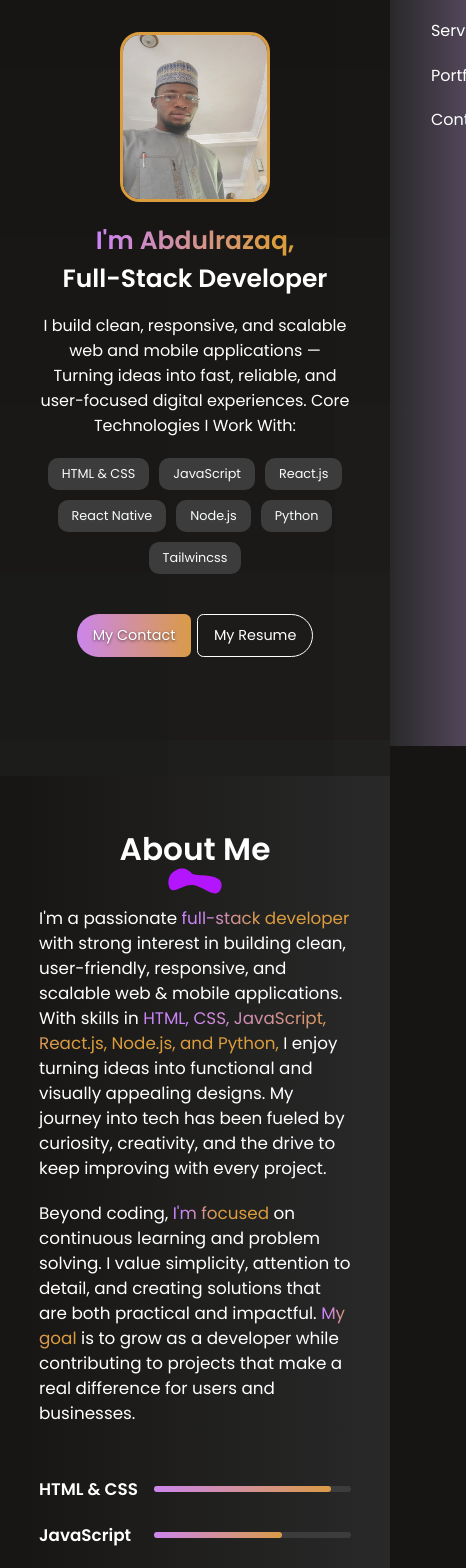
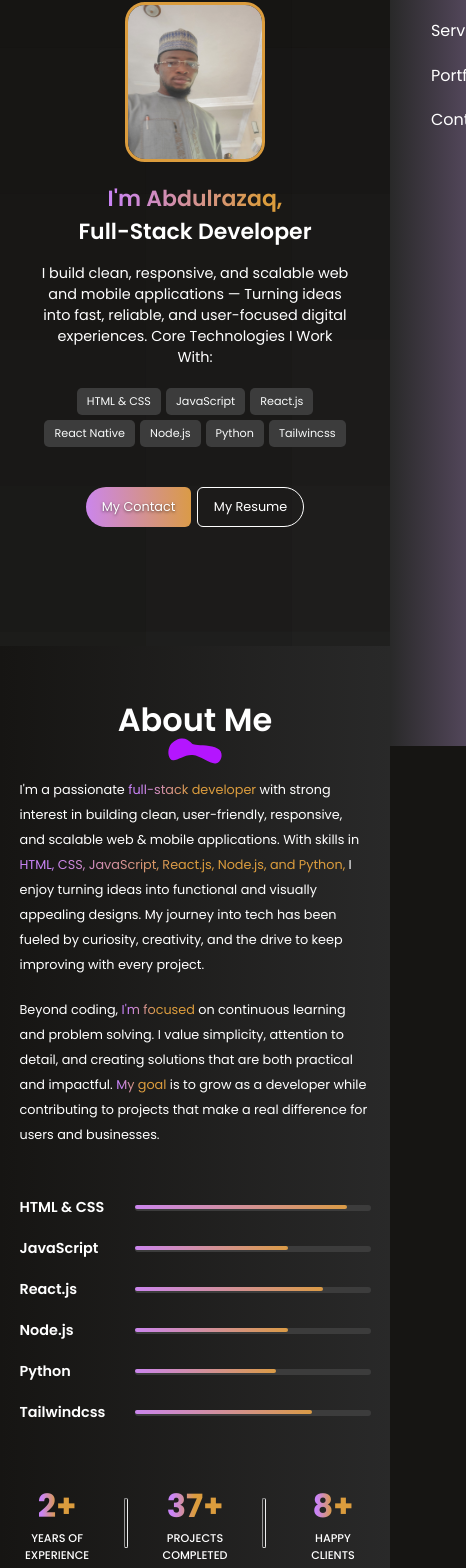
Before and after one commit to SAOMEIZA01/my-react-portfolio, a React (Vite) app: page / in a window 390 px wide. Shown: the part 98-1666 px from the top of the page, 466 px wide, since content can reach past the window. Built offline with nearby package versions, Linux system fonts and the light colour scheme.

Commit message:
General Update

```diff
--- a/src/Components/About/About.css
+++ b/src/Components/About/About.css
@@ -148,7 +148,7 @@
         margin-bottom: 6vw;
     }
     .about-title h1 {
-        font-size: 8vw;
+        font-size: clamp(2rem, 3vw, 2.5rem);
         padding: 0;
     }
     .about-title img {
@@ -169,7 +169,7 @@
     margin-top: 0;
 }
     .about-para {
-        font-size: 1.05rem;
+        font-size: 1rem;
         line-height: 25px;
         margin-top: -10vw;
     }
@@ -178,7 +178,7 @@
         align-items: center;
     }
     .about-skill p {
-        font-size: 1.05rem;
+        font-size: 1rem;
         min-width: 100px;
     }
     .about-skill hr {
@@ -186,6 +186,10 @@
     }
     .about-achievments {
         justify-content: space-between;
+        width: 90%;
+    }
+    .about-achievments hr {
+        height: 60px;
     }
     .about-achievment {
         max-width: 40px;
@@ -199,3 +203,27 @@
         font-size: 0.8rem;
     }
 }
+
+@media(max-width:500px){
+    .about {
+        margin: 5vw;
+    }
+    .about-para {
+        font-size: 0.8rem;
+    }
+    .about-skill p {
+        font-size: 0.9rem;
+    }
+    .about-skill hr {
+        height: 4px;
+    }
+    .about-achievments hr {
+        height: 50px;
+    }
+    .about-achievment h2 {
+        font-size: 2rem;
+    }
+    .about-achievment p {
+        font-size: 0.7rem;
+    }
+}
--- a/src/Components/Contact/Contact.css
+++ b/src/Components/Contact/Contact.css
@@ -205,3 +205,9 @@
         text-align: center;
     }
 }
+
+@media(max-width:500px){
+    .contact {
+        margin: 5vw;
+    }
+}
--- a/src/Components/Footer/Footer.css
+++ b/src/Components/Footer/Footer.css
@@ -13,6 +13,7 @@
     width: 100%;
     margin-top: 60px;
     box-sizing: border-box;
+    font-size: 1em;
 }
 .footer-top-left {
     flex: 2;
@@ -64,7 +65,6 @@
     border: none;
     color: white;
     box-sizing: border-box;
-    font-size: 1rem;
     padding: 17px;
     border-radius: 0 50px 50px 0;
     background: linear-gradient(264deg, #DB9C3D -5.09%, #CA84F8 106.28%);
@@ -107,24 +107,24 @@
 @media (max-width: 768px) {
     .footer {
         margin: 5vw 10vw;
+        max-width: 100%;
     }
     .footer-top {
         flex-direction: column;
         gap: 30px;
     }
     .footer-top-right, .footer-top-left {
-        flex: 1;
+        width: 100%;
+        max-width: 100%;
     }
     .footer-top-right {
         margin-bottom: 20px;
+        max-width: 100%;
     }
     .footer-top-left p {
         font-size: 0.9rem;
     }
-    .footer-email-input {
-        padding: 16px;
-    }
-    .footer-subscribe {
+    .footer-email-input, .footer-subscribe {
         padding: 13px;
     }
     .footer-bottom {
@@ -143,3 +143,17 @@
         font-size: clamp( 0.8rem, 2.5vw, 1rem);
     }
 }
+
+@media(max-width:500px){
+    .footer {
+        margin: 5vw;
+        max-width: 100%;
+    }
+    .footer-email-input, .footer-subscribe {
+        padding: 12px;
+        font-size: 0.8rem;
+    }
+    .footer-email-input {
+        gap: 5px;
+    }
+}
--- a/src/Components/Hero/Hero.css
+++ b/src/Components/Hero/Hero.css
@@ -118,9 +118,12 @@
     }
     .hero-top-right .tech {
         justify-content: center;
+        gap: 7px;
     }
     .hero-top-right .tech p {
         font-size: 0.8em;
+        padding: 6px 12px;
+        border-radius: 7px;
     }
     .hero-top-left .hero-image {
         width: 150px;
@@ -151,3 +154,30 @@
         border: solid 1px #fff;
     }
 }
+
+@media(max-width:500px){
+    .hero-top {
+        padding-top: 100px;
+    }
+    .hero-top-left .hero-image {
+        width: 140px;
+        height: 160px;
+    }
+    .hero-top-right h1 {
+        font-size: clamp(0.8rem, 22px, 1.8rem);
+    }
+    .hero-top-right p {
+        font-size: clamp(0.7rem, 1rem, 0.9rem);
+    }
+    .hero-top-right .tech {
+        gap: 5px;
+    }
+    .hero-top-right .tech p {
+        font-size: 0.7em;
+        padding: 5px 10px;
+        border-radius: 5px;
+    }
+    .hero-resume, .hero-connect {
+        font-size: 0.8em;
+    }
+}
--- a/src/Components/MyWork/MyWork.css
+++ b/src/Components/MyWork/MyWork.css
@@ -96,3 +96,12 @@
 
     }
 }
+
+@media(max-width:500px){
+    .mywork {
+        margin: 8vw 5vw;
+    }
+    .mywork-container {
+        gap: 3.5vw;
+    }
+}
--- a/src/Components/Services/Services.css
+++ b/src/Components/Services/Services.css
@@ -97,6 +97,7 @@
     .services-container {
         grid-template-columns: 1fr 1fr;
         margin-bottom: 65px;
+        gap: 20px;
     }
     .services-format {
         gap: 2vw;
@@ -121,3 +122,12 @@
         font-weight: 500;
     }
 }
+
+@media(max-width:500px){
+    .services {
+        margin: 50px 5vw;
+    }
+    .services-container {
+        gap: 15px;
+    }
+}
```
